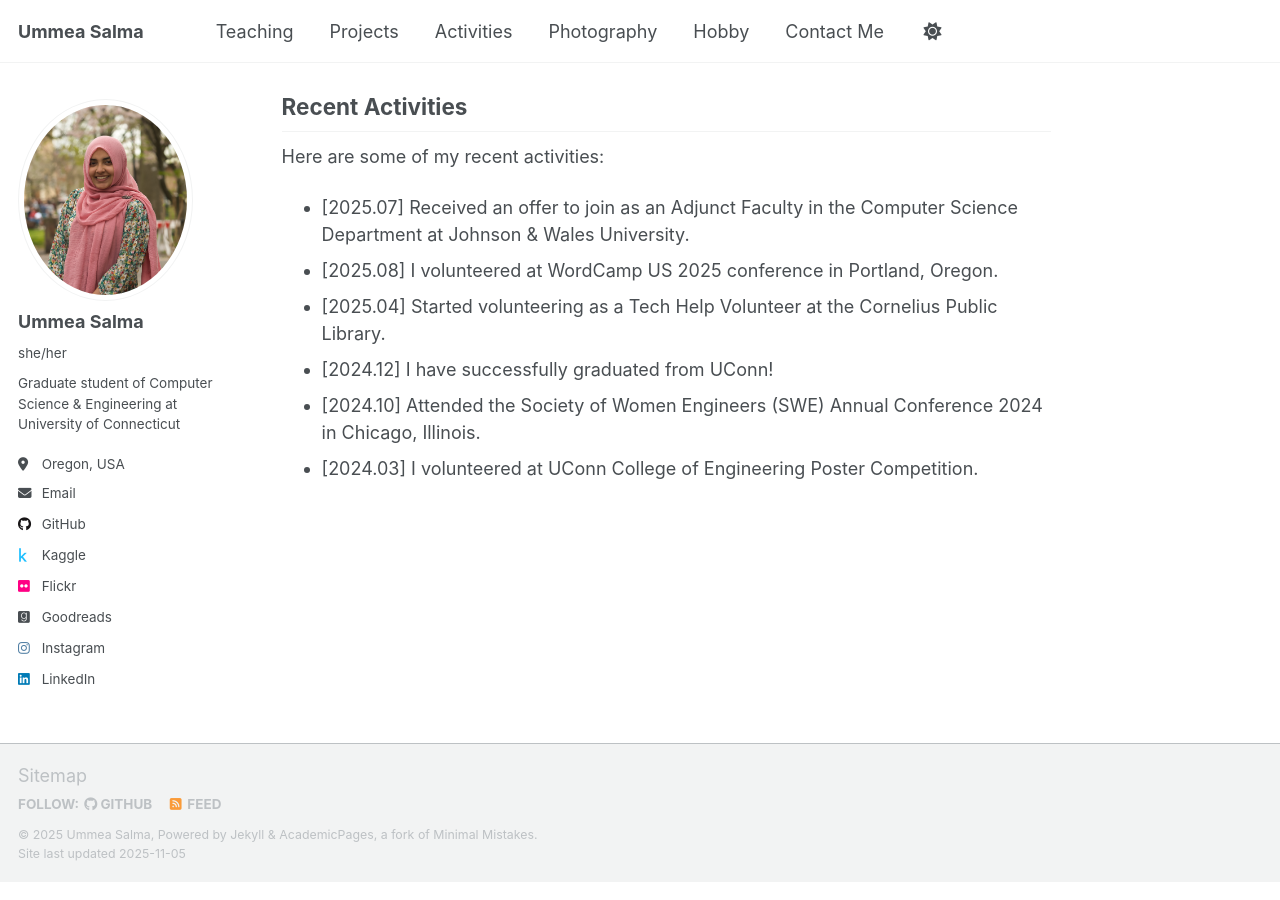
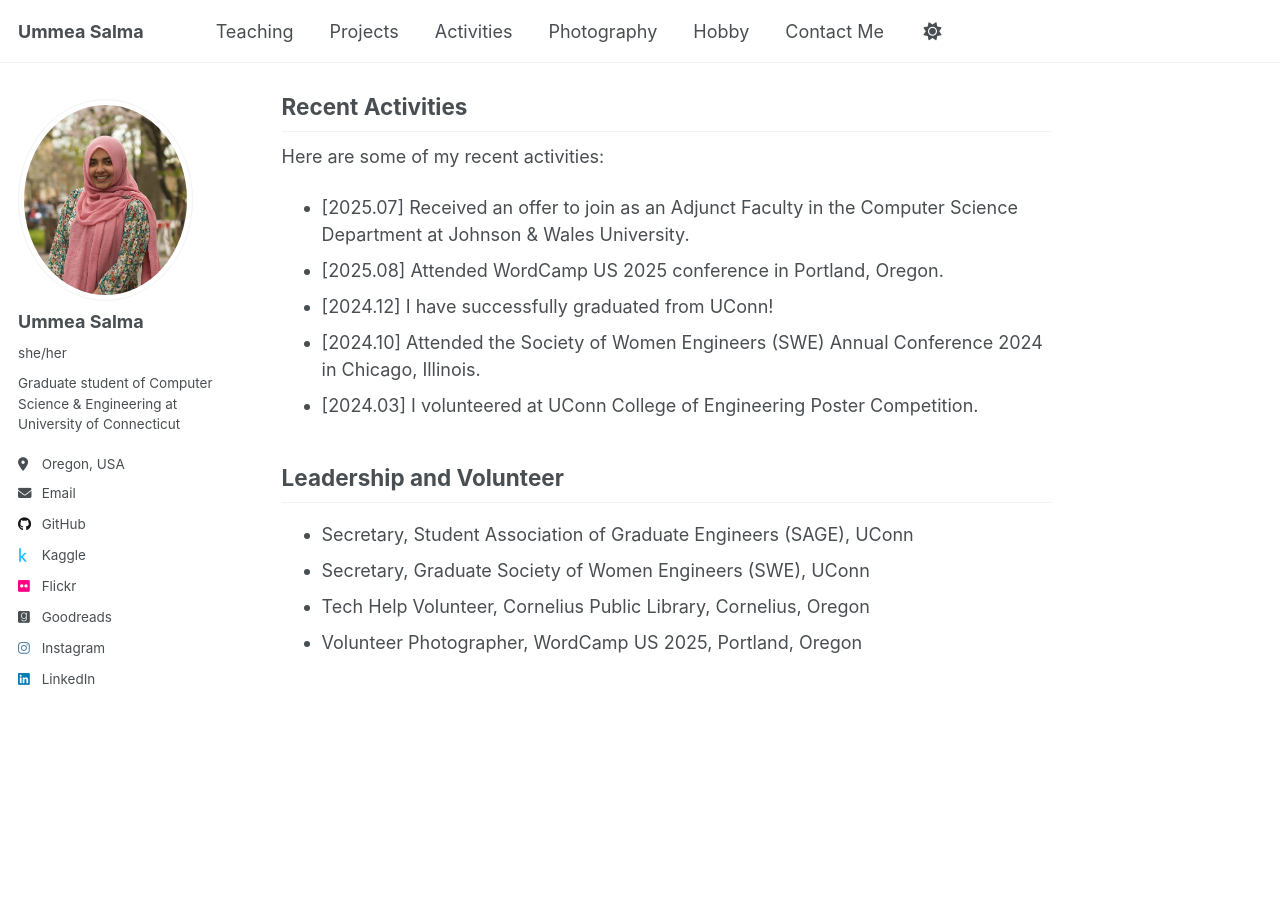
Before and after one commit to ummeasalma/ummeasalma.github.io, a Jekyll site: the page built from _pages/about.md, in a window 1280 px wide and 900 px high, scrolled down 654 px. Built offline with Jekyll 4.4.1, drawn with Linux system fonts in a browser that asks for light colours; a script that is not in the unit is left out.

Commit message:
Update about.md

```diff
--- a/_pages/about.md
+++ b/_pages/about.md
@@ -25,8 +25,13 @@ In my free time I enjoy taking care of my houseplants. I love drawing, specially
 Here are some of my recent activities:
 
 - [2025.07] Received an offer to join as an Adjunct Faculty in the Computer Science Department at Johnson & Wales University.
-- [2025.08] I volunteered at WordCamp US 2025 conference in Portland, Oregon.
-- [2025.04] Started volunteering as a Tech Help Volunteer at the Cornelius Public Library.
+- [2025.08] Attended WordCamp US 2025 conference in Portland, Oregon.
 - [2024.12] I have successfully graduated from UConn!
 - [2024.10] Attended the Society of Women Engineers (SWE) Annual Conference 2024 in Chicago, Illinois.
 - [2024.03] I volunteered at UConn College of Engineering Poster Competition.
+
+## Leadership and Volunteer
+- Secretary, Student Association of Graduate Engineers (SAGE), UConn
+- Secretary, Graduate Society of Women Engineers (SWE), UConn
+- Tech Help Volunteer, Cornelius Public Library, Cornelius, Oregon
+- Volunteer Photographer, WordCamp US 2025, Portland, Oregon
```
